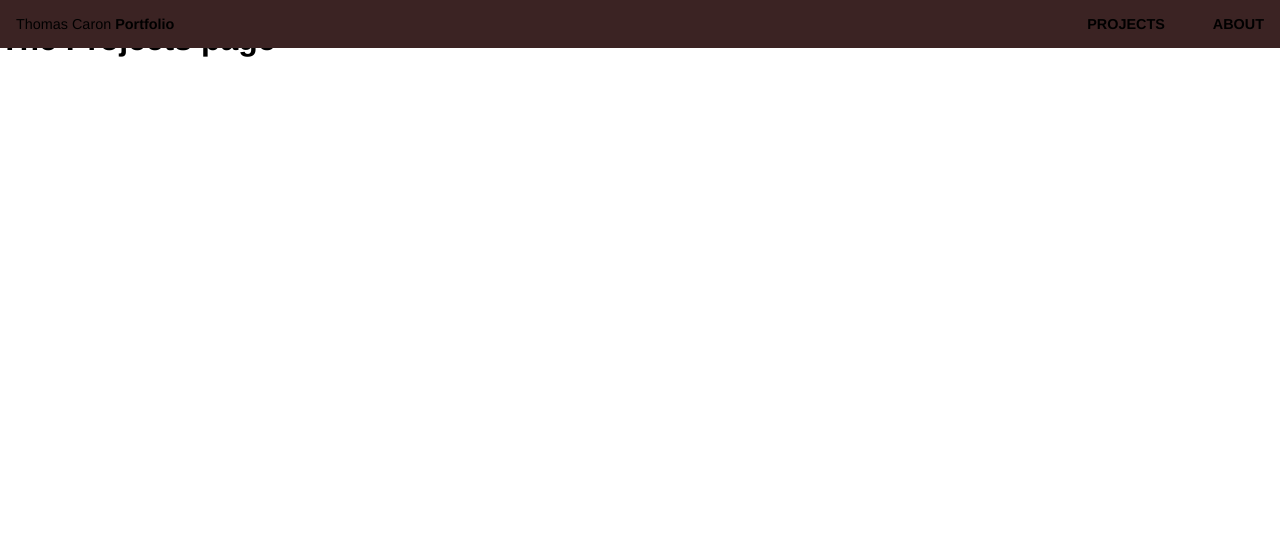
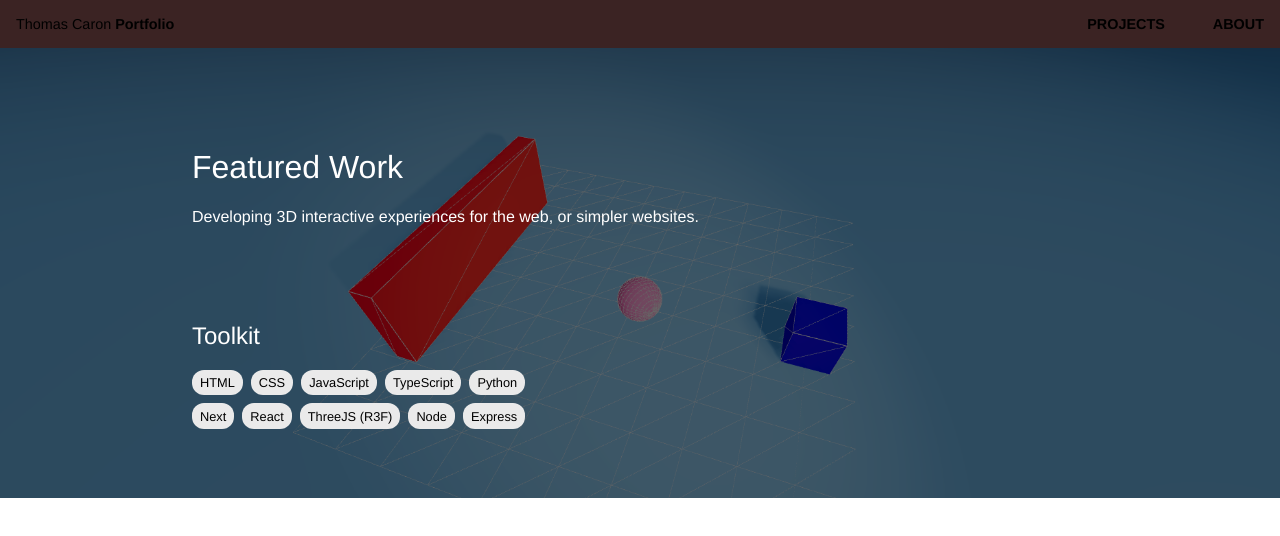
Before and after one commit to thomas-rooty/thomas-caron, a Next.js app: page /projects in a window 1280 px wide. Shown: the top 536 px of the page. Built offline with nearby package versions, Linux system fonts and the light colour scheme.

Commit message:
added hero on projects page

```diff
--- a/app/about/page.tsx
+++ b/app/about/page.tsx
@@ -1,11 +1,11 @@
 import styles from './page.module.css'
-import Hero from "../../components/ui/Hero";
+import HeroAbout from "../../components/ui/HeroAbout";
 import AboutContent from "../../components/ui/AboutContent";
 
 const About = () => {
   return (
     <div className={styles.container}>
-      <Hero/>
+      <HeroAbout/>
       <AboutContent/>
     </div>
   )
--- /dev/null
+++ b/app/projects/page.module.css
@@ -0,0 +1,10 @@
+.container {
+  display: flex;
+  flex-direction: column;
+  min-height: 100vh;
+  background-color: #fff;
+}
+
+.container > * {
+  color: white;
+}
--- a/app/projects/page.tsx
+++ b/app/projects/page.tsx
@@ -1,6 +1,11 @@
+import styles from "./page.module.css";
+import HeroProjects from "../../components/ui/HeroProjects";
+
 const Projects = () => {
   return (
-    <h1>The Projects page</h1>
+    <div className={styles.container}>
+      <HeroProjects/>
+    </div>
   )
 }
 
--- a/components/ui/Hero.tsx
+++ b/components/ui/HeroAbout.tsx
@@ -1,9 +1,9 @@
-import styles from "./Hero.module.css";
+import styles from "./HeroAbout.module.css";
 import Image from "next/image";
 import LaDefenseBackground from "../../public/assets/LaDefenseBackground.png";
 import FooterButton from "./FooterButton";
 
-const Hero = () => {
+const HeroAbout = () => {
   return <>
     <div className={styles.hero}>
       <Image
@@ -30,4 +30,4 @@ const Hero = () => {
   </>;
 }
 
-export default Hero;
+export default HeroAbout;
--- /dev/null
+++ b/components/ui/HeroProjects.module.css
@@ -0,0 +1,71 @@
+.main {
+  display: flex;
+  flex-direction: column;
+  align-content: center;
+  justify-content: center;
+  height: 100%;
+}
+
+.main > h1 {
+  color: black;
+}
+
+.heroImage {
+  margin-top: 3rem;
+  height: 450px;
+  width: 100vw;
+  object-fit: cover;
+  filter: brightness(45%);
+}
+
+.heroContent {
+  position: absolute;
+  top: 8rem;
+  left: 12rem;
+}
+
+.heroTitle {
+  color: white;
+  font-size: 2em;
+  font-family: 'IBM Plex Sans', 'Helvetica Neue', Arial, sans-serif;
+  font-weight: 350;
+}
+
+.heroText {
+  color: white;
+  font-size: 1em;
+  font-family: 'IBM Plex Sans', 'Helvetica Neue', Arial, sans-serif;
+  font-weight: 300;
+}
+
+.toolTitle {
+  margin-top: 6rem;
+}
+
+.toolTitle > h2 {
+  font-family: 'IBM Plex Sans', 'Helvetica Neue', Arial, sans-serif;
+  font-weight: 300;
+}
+
+.tools {
+  display: flex;
+  flex-direction: row;
+  justify-content: flex-start;
+  margin-bottom: 0.5rem;
+}
+
+.tool {
+  background-color: #eaeaea;
+  color: black;
+  font-family: 'IBM Plex Sans', 'Helvetica Neue', Arial, sans-serif;
+  font-weight: 300;
+  font-size: 0.8em;
+  border-radius: 0.75rem;
+  padding: 0.33rem 0.5rem;
+  cursor: default;
+}
+
+/* Add margin to every tools except the first one */
+.tool:not(:first-child) {
+  margin-left: 0.5rem;
+}
--- /dev/null
+++ b/components/ui/HeroProjects.tsx
@@ -0,0 +1,41 @@
+import styles from "./HeroProjects.module.css";
+import Image from "next/image";
+import ProjectsBackground from "../../public/assets/ProjectsBackground.png";
+
+const HeroProjects = () => {
+  return <>
+    <div className={styles.hero}>
+      <Image
+        src={ProjectsBackground}
+        className={styles.heroImage}
+        alt="La Defense"
+        quality={100}
+      />
+      <div className={styles.heroContent}>
+        <h1 className={styles.heroTitle}>Featured Work</h1>
+        <p className={styles.heroText}>Developing 3D interactive experiences for the web, or simpler websites.</p>
+        <div className={styles.toolkit}>
+          <div className={styles.toolTitle}>
+            <h2>Toolkit</h2>
+          </div>
+          <div className={styles.tools}>
+            <div className={styles.tool}>HTML</div>
+            <div className={styles.tool}>CSS</div>
+            <div className={styles.tool}>JavaScript</div>
+            <div className={styles.tool}>TypeScript</div>
+            <div className={styles.tool}>Python</div>
+          </div>
+          <div className={styles.tools}>
+            <div className={styles.tool}>Next</div>
+            <div className={styles.tool}>React</div>
+            <div className={styles.tool}>ThreeJS (R3F)</div>
+            <div className={styles.tool}>Node</div>
+            <div className={styles.tool}>Express</div>
+          </div>
+        </div>
+      </div>
+    </div>
+  </>;
+}
+
+export default HeroProjects;
```
Also changed, not shown: components/ui/HeroAbout.module.css (renamed from components/ui/Hero.module.css), public/assets/ProjectsBackground.png (added).
